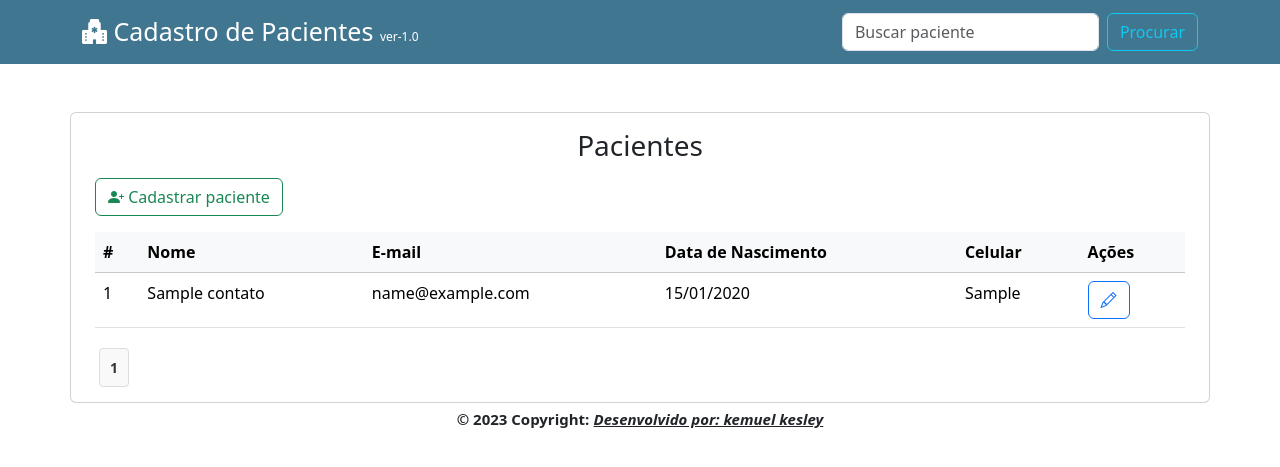
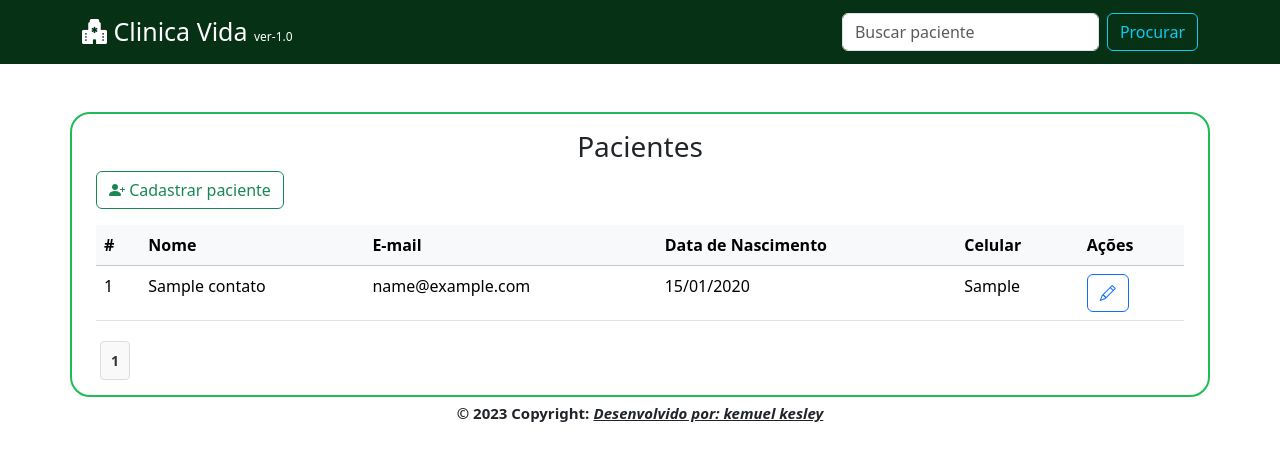
Before and after one commit to kemuelkesley/cadastro-pacientes, a Django app: page / in a window 1280 px wide. Shown: the top 467 px of the page. Run offline with Django 4.2, Linux system fonts and the light colour scheme; tables that the repository leaves empty hold one stand-in row (values such as "Sample post").

Commit message:
criado novo template da clinica e cores da tabela

```diff
--- /dev/null
+++ b/setup/static/assets/css/tabela.css
@@ -0,0 +1,7 @@
+.contorno_table {
+    border-color: #1ebc55;
+    border-style: solid;
+    border-width: 2px;
+    border-radius: 20px;
+
+}
--- a/templates/clinica/clinica_list.html
+++ b/templates/clinica/clinica_list.html
@@ -1,6 +1,4 @@
 {% load static %}
-
-
 
 <!DOCTYPE html>
 <html lang="pt-br">
@@ -14,13 +12,14 @@
    <link rel="stylesheet" href="https://cdn.jsdelivr.net/npm/bootstrap-icons@1.11.2/font/bootstrap-icons.min.css">
 
     <link rel="stylesheet" href="{% static 'assets/css/paginator.css' %}">
+    <link rel="stylesheet" href="{% static 'assets/css/tabela.css' %}">
 </head>
 <body>
 
 
-    <nav class="navbar" style="background-color: #417690;">
+    <nav class="navbar" style="background-color: #063115;">
         <div class="container">
-            <a href="{% url 'clinica_list' %}" class="navbar-brand" style="font-size: 25px; color: white;"><i class="bi bi-hospital-fill"></i> Cadastro de Pacientes <span style="font-size: 12px;">ver-1.0</span></a>
+            <a href="{% url 'clinica_list' %}" class="navbar-brand" style="font-size: 25px; color: white;"><i class="bi bi-hospital-fill"></i> Clinica Vida <span style="font-size: 12px;">ver-1.0</span></a>
 
             <form class="d-flex" role="search">
                 <input class="form-control me-2" name="nome" type="search" placeholder="Buscar paciente" aria-label="Search">
@@ -29,7 +28,7 @@
         </div>
     </nav>
 
-    <main class="container mt-5 card">
+    <main class="container mt-5  contorno_table">
         <h3 class="text-center mt-3">Pacientes</h3>
         <section class="container mt-2">
             <a class="btn btn-outline-success mb-3" href="{% url 'contato_form' %}"><i class="bi bi-person-plus-fill"></i> Cadastrar paciente</a>
--- a/templates/clinica/editar_contato.html
+++ b/templates/clinica/editar_contato.html
@@ -37,7 +37,7 @@
                     </div>
                     <div class="modal-footer">
                         <button type="button" class="btn btn-secondary" data-bs-dismiss="modal">Cancelar</button>
-                        <button type="button" class="btn btn-primary" id="confirmarBotao">Confirmar</button>
+                        <button type="button" class="btn btn-success" id="confirmarBotao">Confirmar</button>
                     </div>
                 </div>
             </div>
```
